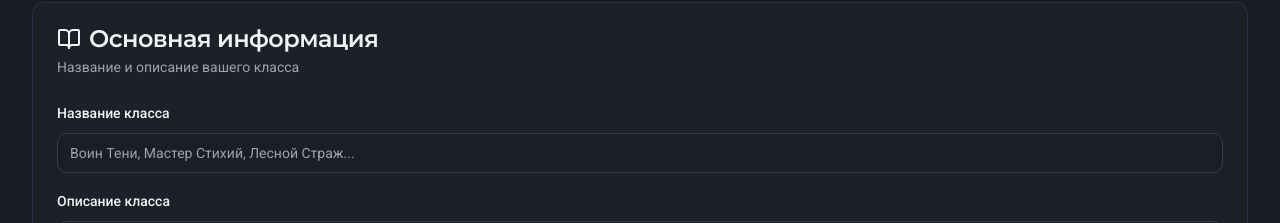
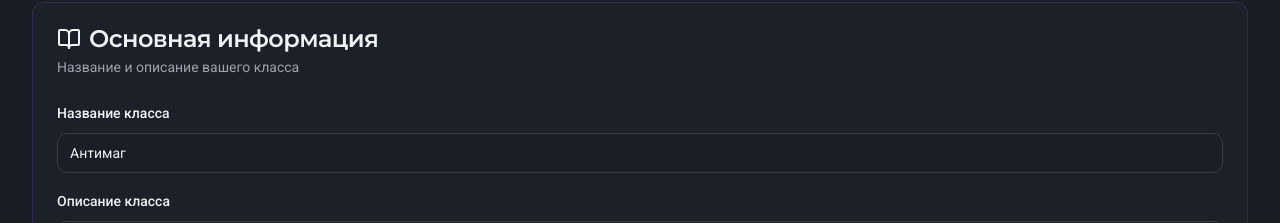
Before and after one commit to pr-poehali-dev/dnd-class-site-creation, a React (Vite) app: page / in a window 1280 px wide. Shown: the part 550-773 px from the top of the page. Built offline with nearby package versions, Linux system fonts and the light colour scheme.

Commit message:
Реализация класса Антимаг

```diff
--- a/src/pages/Index.tsx
+++ b/src/pages/Index.tsx
@@ -23,7 +23,7 @@ interface Ability {
 }
 
 const Index = () => {
-  const [className, setClassName] = useState('');
+  const [className, setClassName] = useState('Антимаг');
   const [classDescription, setClassDescription] = useState('');
   const [abilities, setAbilities] = useState<Ability[]>([]);
   const [newAbilityName, setNewAbilityName] = useState('');
```
